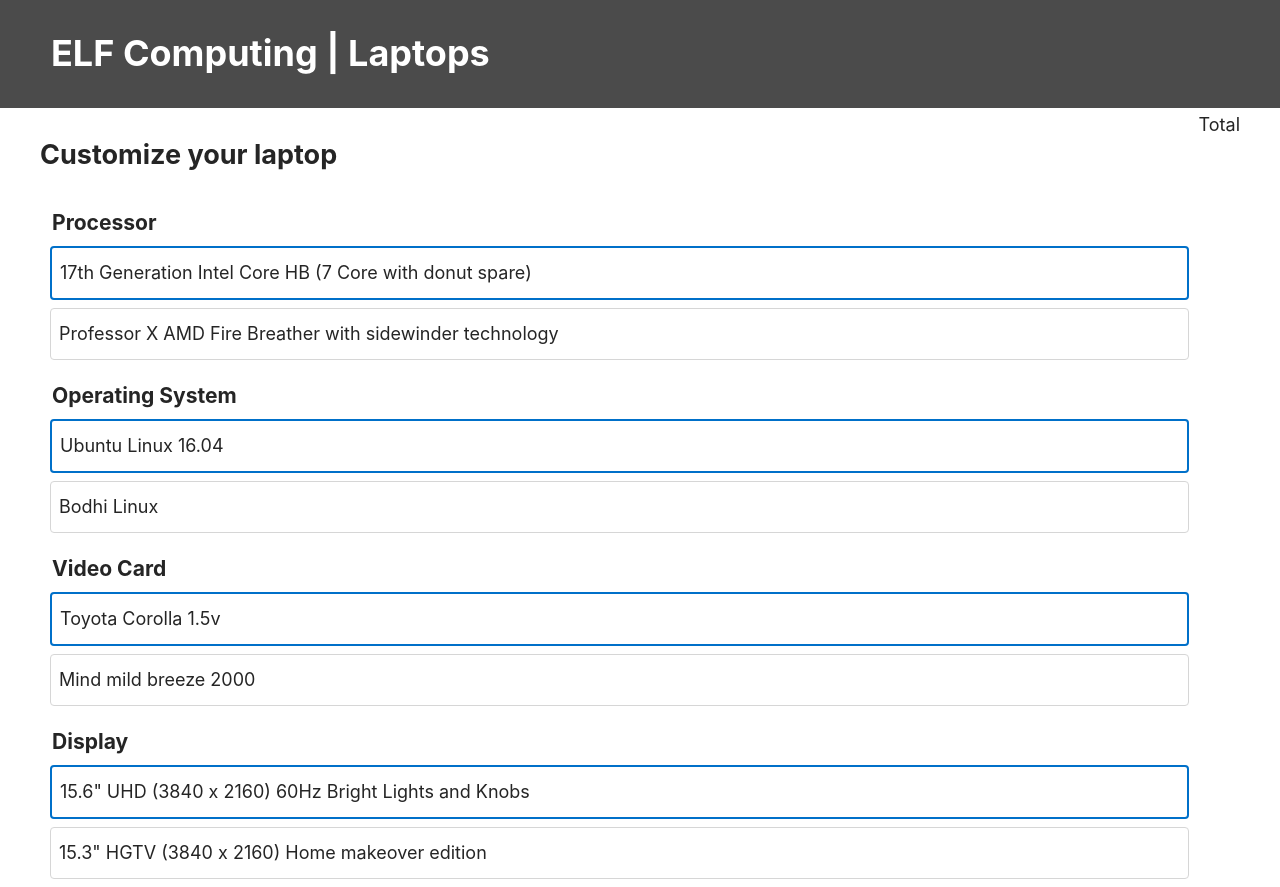
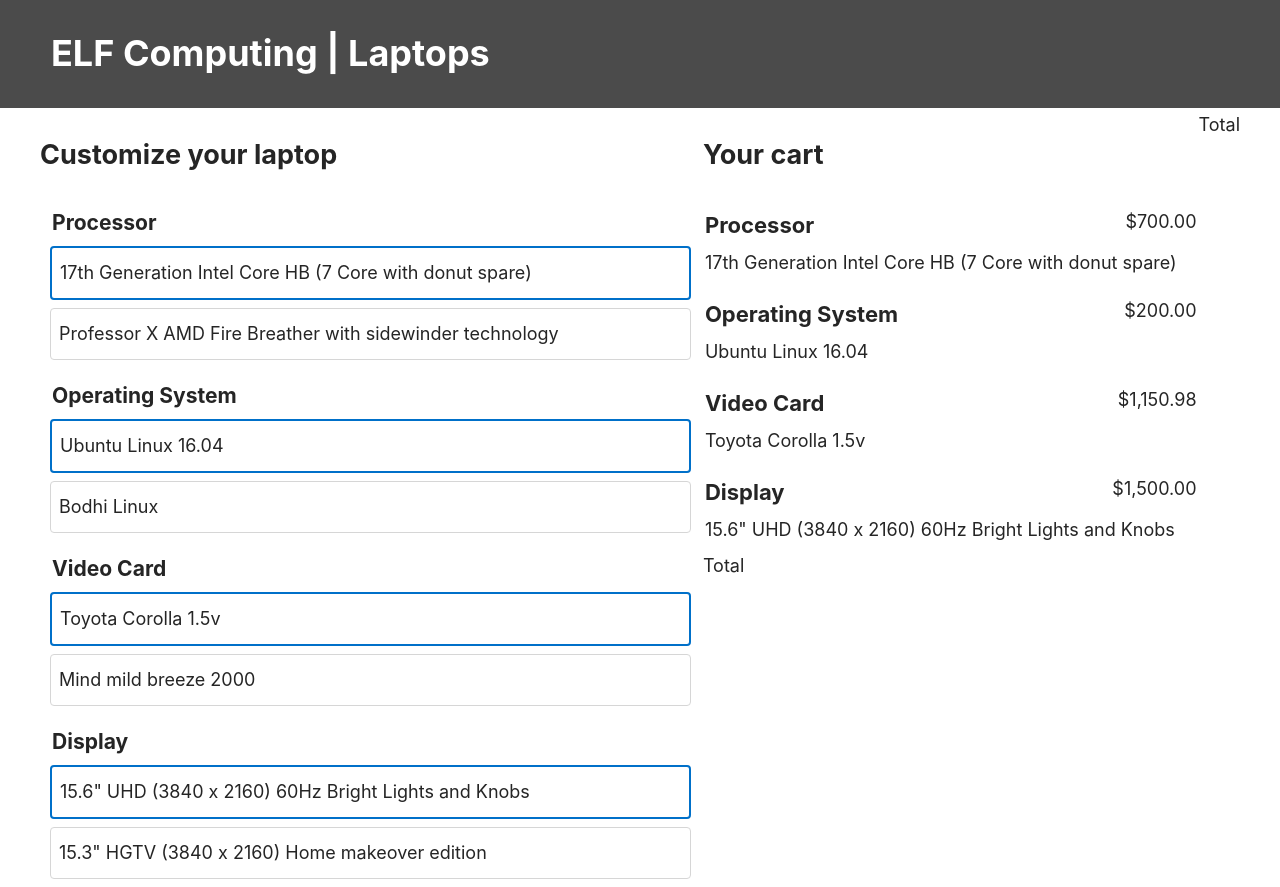
Before and after one commit to oliviadavis593/ELF-Computing, a React (Create React App) app: page / in a window 1280 px wide. Built offline with nearby package versions, Linux system fonts and the light colour scheme.

Commit message:
implemented USCurrencyFormat

```diff
--- a/src/App.js
+++ b/src/App.js
@@ -4,7 +4,12 @@ import Features from './Features/Features'
 import Total from './Total/Total';
 import './App.css'
 
-
+// This object will allow us to
+// easily convert numbers into US dollar values
+const USCurrencyFormat = new Intl.NumberFormat('en-US', {
+  style: 'currency',
+  currency: 'USD'
+});
 
 class App extends Component {
 
@@ -39,7 +44,7 @@ class App extends Component {
 
 
   render() {
-
+    console.log(this.USCurrencyFormat)
     return(
       <div className="App">
         <header>
@@ -54,7 +59,11 @@ class App extends Component {
             updateFeature={this.updateFeature}
             />
           </form>
-          <Summary />
+          <Summary
+          summary={this.props.summary}
+          selected={this.state.selected}
+          USCurrencyFormat={USCurrencyFormat}
+          />
           <div>
             <Total />
           </div>
--- a/src/Summary/Summary.js
+++ b/src/Summary/Summary.js
@@ -4,8 +4,31 @@ import './Summary.css';
 class Summary extends Component {
 
     render() {
+        let summary = Object.keys(this.props.selected).map((feature, idx) => {
+        const featureHash = feature + '-' + idx;
+        const selectedOption = this.props.selected[feature];
+
+        return (
+          <div className="summary__option" key={featureHash}>
+            <div className="summary__option__label">{feature} </div>
+            <div className="summary__option__value">{selectedOption.name}</div>
+            <div className="summary__option__cost">
+              {this.props.USCurrencyFormat.format(selectedOption.cost)}
+            </div>
+          </div>
+        );
+      });
       return(
-        <div />
+        <section className="main__summary">
+            <h2>Your cart</h2>
+            {summary}
+            <div className="summary__total">
+              <div className="summary__total__label">Total</div>
+              <div className="summary__total__value">
+                {/*USCurrencyFormat.format(total)*/}
+              </div>
+            </div>
+          </section>
       )
     }
 }
```
